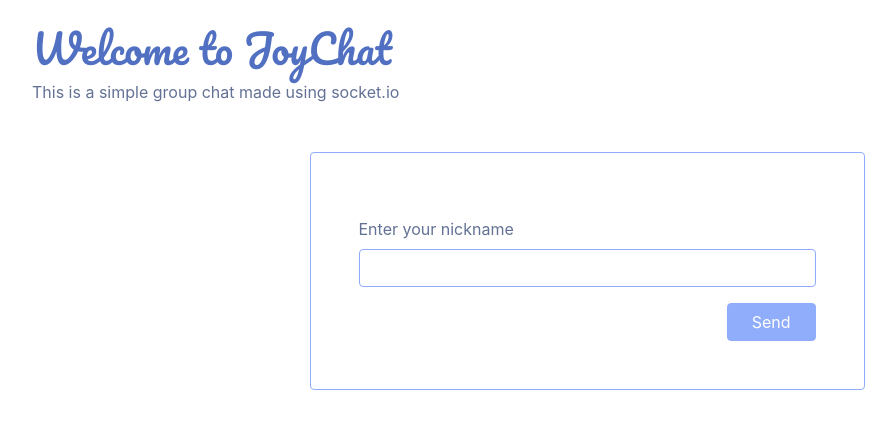
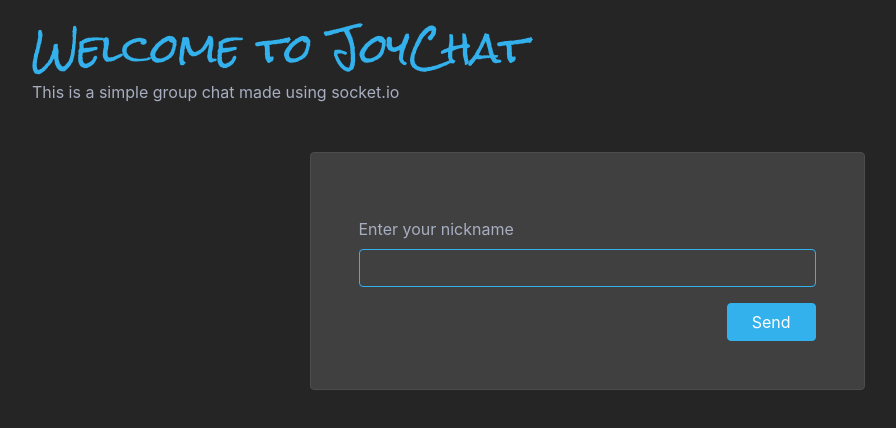
Before and after one commit to joypicar/joy-chat, a website: page index.html in a window 1280 px wide. Shown: the whole page, without its empty margins (53-949 px from the left). Drawn offline with nearby package versions, Linux system fonts and the light colour scheme; no server answers.

Commit message:
changed theme

```diff
--- a/public/style.css
+++ b/public/style.css
@@ -1,14 +1,18 @@
 /** Style for Joy Chat **/
 
-@import url('https://fonts.googleapis.com/css?family=Pacifico');
+@import url('https://fonts.googleapis.com/css?family=Rock+Salt&display=swap');
+
+body {
+    background: #252525;
+}
 
 h1, h2, h3, h4, h5, h6 {
-    font-family: 'Pacifico', cursive, sans-serif;
-    color: #5170c2;
+    font-family: 'Rock Salt', cursive;
+    color: #33b1ec;
 }
 
 p, small {
-    color: #637195;
+    color: #a7aec0;
 }
 
 .pull-left {
@@ -20,7 +24,8 @@
 }
 
 .card {
-    border-color: #90adfb;
+    border-color: #4c4c4c;
+    background: #404040;
 }
 
 #contentWrap, #usersWrap {
@@ -58,36 +63,41 @@
     padding: .375rem .75rem;
     font-size: 1rem;
     line-height: 1.5;
-    color: #90adfb;
-    background-color: #fff;
+    color: #ccc;
+    background-color: transparent;
     background-clip: padding-box;
-    border: 1px solid #90adfb;
+    border: 1px solid #33b1ec;
     border-radius: .25rem;
     transition: border-color .15s ease-in-out,box-shadow .15s ease-in-out;
 }
 
+.form-control:focus {
+    color: white;
+    background-color: transparent;
+}
+
 .btn-secondary {
     color: #fff;
-    background-color: #90adfb;
+    background-color: #33b1ec;
     background-image: none;
-    border-color: #90adfb;
+    border-color: #33b1ec;
 }
 
 .btn-secondary:hover {
-    background-color: #90adfb;
-    border-color: #90adfb;
+    background-color: #1fa4e2;
+    border-color: #1fa4e2;
 }
 
 .btn-outline-secondary {
-    color: #90adfb;
+    color: #33b1ec;
     background-color: transparent;
     background-image: none;
-    border-color: #90adfb;
+    border-color: #33b1ec;
 }
 
 .btn-outline-secondary:hover {
-    background-color: #90adfb;
-    border-color: #90adfb;
+    background-color: #33b1ec;
+    border-color: #33b1ec;
 }
 
 .form-control:focus {
```
